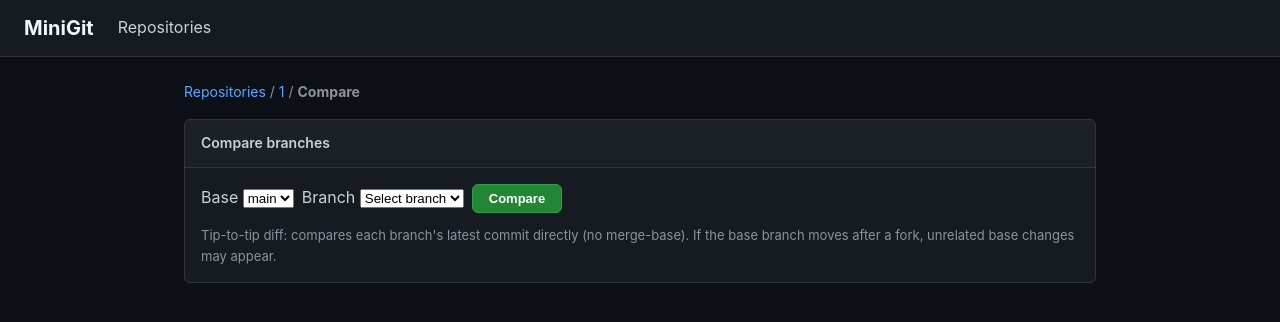
After one commit to krastogi-in/MiniGit, a Flask app: page /repo/1/compare in a window 1280 px wide. The commit adds this page. Shown: the top 322 px of the page. Run offline with Flask 3, Linux system fonts and the light colour scheme; data comes from the database, SQL or seed files in the repository.

Commit message:
feat: add branch-vs-base compare for CLI and web UI (BLRID-6)
Introduce Operations.get_branch_diff() and expose it via minigit compare
and a new /compare web route, reusing existing unified-diff presentation.

```diff
--- a/src/app.py
+++ b/src/app.py
@@ -65,6 +65,21 @@ def get_ops(repo_name: str) -> Operations:
     repo_path = os.path.join(REPOS_DIR, repo_name)
     db_path = os.path.join(repo_path, ".minigit", "minigit.db")
     return Operations(repo_path, db_path)
+
+
+def _diffs_with_lines(diffs: list[dict[str, str]]) -> list[dict[str, Any]]:
+    """Attach unified-diff line lists for template rendering."""
+    result: list[dict[str, Any]] = []
+    for d in diffs:
+        diff_lines = list(difflib.unified_diff(
+            d["old_content"].splitlines(keepends=True),
+            d["new_content"].splitlines(keepends=True),
+            fromfile=f"a/{d['path']}",
+            tofile=f"b/{d['path']}",
+            lineterm="",
+        ))
+        result.append({**d, "diff_lines": diff_lines})
+    return result
 
 
 @app.route("/")
@@ -259,15 +274,9 @@ def commit_detail(repo_name: str, commit_hash: str) -> str | Any:
 
     diffs: list[dict[str, Any]] = []
     if commit_data["parent_hash"]:
-        diffs = ops.get_diffs(commit_data["parent_hash"], commit_hash)
-        for d in diffs:
-            d["diff_lines"] = list(difflib.unified_diff(
-                d["old_content"].splitlines(keepends=True),
-                d["new_content"].splitlines(keepends=True),
-                fromfile=f"a/{d['path']}",
-                tofile=f"b/{d['path']}",
-                lineterm="",
-            ))
+        diffs = _diffs_with_lines(
+            ops.get_diffs(commit_data["parent_hash"], commit_hash),
+        )
     else:
         tree_files = ops._flatten_tree(commit_data["tree_hash"])
         for path, blob_hash in sorted(tree_files.items()):
@@ -284,6 +293,43 @@ def commit_detail(repo_name: str, commit_hash: str) -> str | Any:
         repo_name=repo_name,
         commit=commit_data,
         diffs=diffs,
+    )
+
+
+@app.route("/repo/<repo_name>/compare")
+def compare_branches(repo_name: str) -> str | Any:
+    """Render branch-vs-base compare view (tip-to-tip diff)."""
+    ops = get_ops(repo_name)
+    branch = request.args.get("branch", "").strip()
+    base = request.args.get("base", "main").strip() or "main"
+    branches = ops.get_all_branches()
+    diffs: list[dict[str, Any]] = []
+    error: str | None = None
+    base_hash: str | None = None
+    branch_hash: str | None = None
+
+    if branch:
+        try:
+            base_hash = ops.db.get_ref(base)
+            branch_hash = ops.db.get_ref(branch)
+            if not base_hash:
+                raise ValueError(f"Branch '{base}' does not exist")
+            if not branch_hash:
+                raise ValueError(f"Branch '{branch}' does not exist")
+            diffs = _diffs_with_lines(ops.get_branch_diff(branch, base))
+        except ValueError as e:
+            error = str(e)
+
+    return render_template(
+        "compare.html",
+        repo_name=repo_name,
+        branch=branch,
+        base=base,
+        branches=branches,
+        diffs=diffs,
+        error=error,
+        base_hash=base_hash,
+        branch_hash=branch_hash,
     )
 
 
--- a/src/frontend/operations.py
+++ b/src/frontend/operations.py
@@ -305,6 +305,24 @@ class Operations:
             })
         return diffs
 
+    def get_branch_diff(
+        self, branch_name: str, base_branch: str = "main",
+    ) -> list[dict[str, str]]:
+        """Diff branch tip against base branch tip (tip-to-tip; no merge-base).
+
+        Returns the same structure as get_diffs(). Raises ValueError if either
+        ref does not exist.
+        """
+        base_hash = self.db.get_ref(base_branch)
+        if not base_hash:
+            raise ValueError(f"Branch '{base_branch}' does not exist")
+        branch_hash = self.db.get_ref(branch_name)
+        if not branch_hash:
+            raise ValueError(f"Branch '{branch_name}' does not exist")
+        if base_hash == branch_hash:
+            return []
+        return self.get_diffs(base_hash, branch_hash)
+
     def _flatten_tree(self, tree_hash: str, prefix: str = "") -> dict[str, str]:
         """Walk a tree recursively, returning a flat {path: blob_hash} mapping."""
         entries_json = self.db.get_tree(tree_hash)
--- /dev/null
+++ b/src/templates/compare.html
@@ -0,0 +1,92 @@
+{% extends "base.html" %}
+{% block title %}Compare - {{ repo_name }} - MiniGit{% endblock %}
+
+{% block content %}
+<div class="breadcrumb">
+    <a href="/">Repositories</a> /
+    <a href="/repo/{{ repo_name }}">{{ repo_name }}</a> /
+    <strong>Compare</strong>
+</div>
+
+<div class="card" style="margin-bottom: 16px;">
+    <div class="card-header">Compare branches</div>
+    <div class="card-body padded">
+        <form method="GET" action="/repo/{{ repo_name }}/compare" class="inline-form" style="flex-wrap: wrap;">
+            <label>
+                Base
+                <select name="base">
+                    {% for b in branches %}
+                    <option value="{{ b.name }}" {% if b.name == base %}selected{% endif %}>
+                        {{ b.name }}
+                    </option>
+                    {% endfor %}
+                </select>
+            </label>
+            <label>
+                Branch
+                <select name="branch" required>
+                    <option value="" disabled {% if not branch %}selected{% endif %}>Select branch</option>
+                    {% for b in branches %}
+                    <option value="{{ b.name }}" {% if b.name == branch %}selected{% endif %}>
+                        {{ b.name }}
+                    </option>
+                    {% endfor %}
+                </select>
+            </label>
+            <button type="submit" class="btn btn-primary">Compare</button>
+        </form>
+        <p class="meta" style="margin-top: 12px;">
+            Tip-to-tip diff: compares each branch's latest commit directly (no merge-base).
+            If the base branch moves after a fork, unrelated base changes may appear.
+        </p>
+    </div>
+</div>
+
+{% if error %}
+<div class="flash error">{{ error }}</div>
+{% endif %}
+
+{% if branch and not error %}
+<div class="card" style="margin-bottom: 16px;">
+    <div class="card-header">
+        <span>{{ base }} → {{ branch }}</span>
+        {% if base_hash and branch_hash %}
+        <span class="hash">{{ base_hash[:8] }} … {{ branch_hash[:8] }}</span>
+        {% endif %}
+    </div>
+</div>
+
+{% if diffs %}
+<div class="card">
+    <div class="card-header">
+        {{ diffs|length }} file{{ 's' if diffs|length != 1 }} changed
+    </div>
+    <div class="card-body padded">
+        {% for d in diffs %}
+        <div class="diff-block">
+            <div class="diff-header">
+                <span class="badge {{ d.status }}">{{ d.status }}</span>
+                &nbsp; {{ d.path }}
+            </div>
+            {% for line in d.diff_lines %}
+            {% if line.startswith('+') and not line.startswith('+++') %}
+            <div class="diff-line add">{{ line }}</div>
+            {% elif line.startswith('-') and not line.startswith('---') %}
+            <div class="diff-line del">{{ line }}</div>
+            {% elif line.startswith('@@') %}
+            <div class="diff-line hunk">{{ line }}</div>
+            {% else %}
+            <div class="diff-line">{{ line }}</div>
+            {% endif %}
+            {% endfor %}
+        </div>
+        {% endfor %}
+    </div>
+</div>
+{% else %}
+<div class="card">
+    <div class="card-body padded meta">No differences.</div>
+</div>
+{% endif %}
+{% endif %}
+{% endblock %}
--- a/src/templates/repo_detail.html
+++ b/src/templates/repo_detail.html
@@ -17,6 +17,7 @@
     </div>
 
     <a href="/repo/{{ repo_name }}/history?branch={{ branch }}" class="btn">History</a>
+    <a href="/repo/{{ repo_name }}/compare" class="btn">Compare</a>
     <a href="/repo/{{ repo_name }}/working-dir" class="btn btn-primary">Add / Remove Files</a>
 
     <form action="/repo/{{ repo_name }}/new-branch" method="POST" class="inline-form" style="margin-left: auto;">
```
Also changed, not shown: src/cli.py (+32 -4 lines), tests/test_operations.py (+54 -0 lines).
